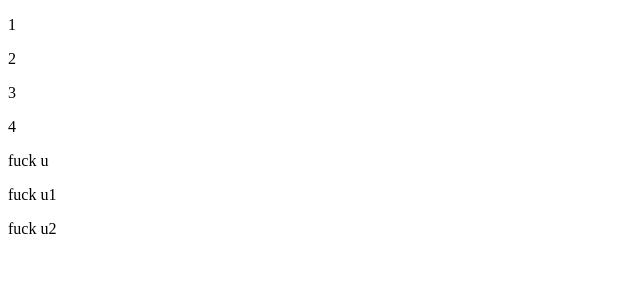
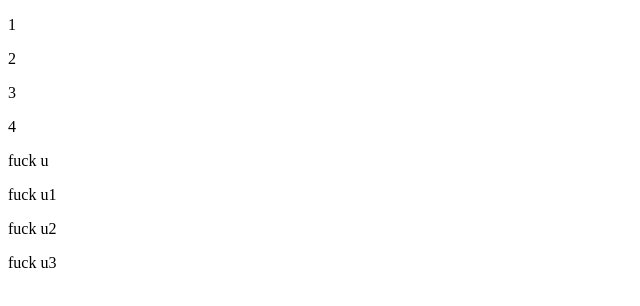
Before and after one commit to 1304411gao/firstBlood, a plain HTML site: page index.html in a window 1280 px wide. Shown: the full height of the page, 0-640 px from the left. Drawn offline with Linux system fonts and the light colour scheme.

Commit message:
fuck u 3

```diff
--- a/index.html
+++ b/index.html
@@ -14,5 +14,6 @@
     <p>fuck u</p>
     <p>fuck u1</p>
     <p>fuck u2</p>
+    <p>fuck u3</p>
 </body>
 </html>
```
